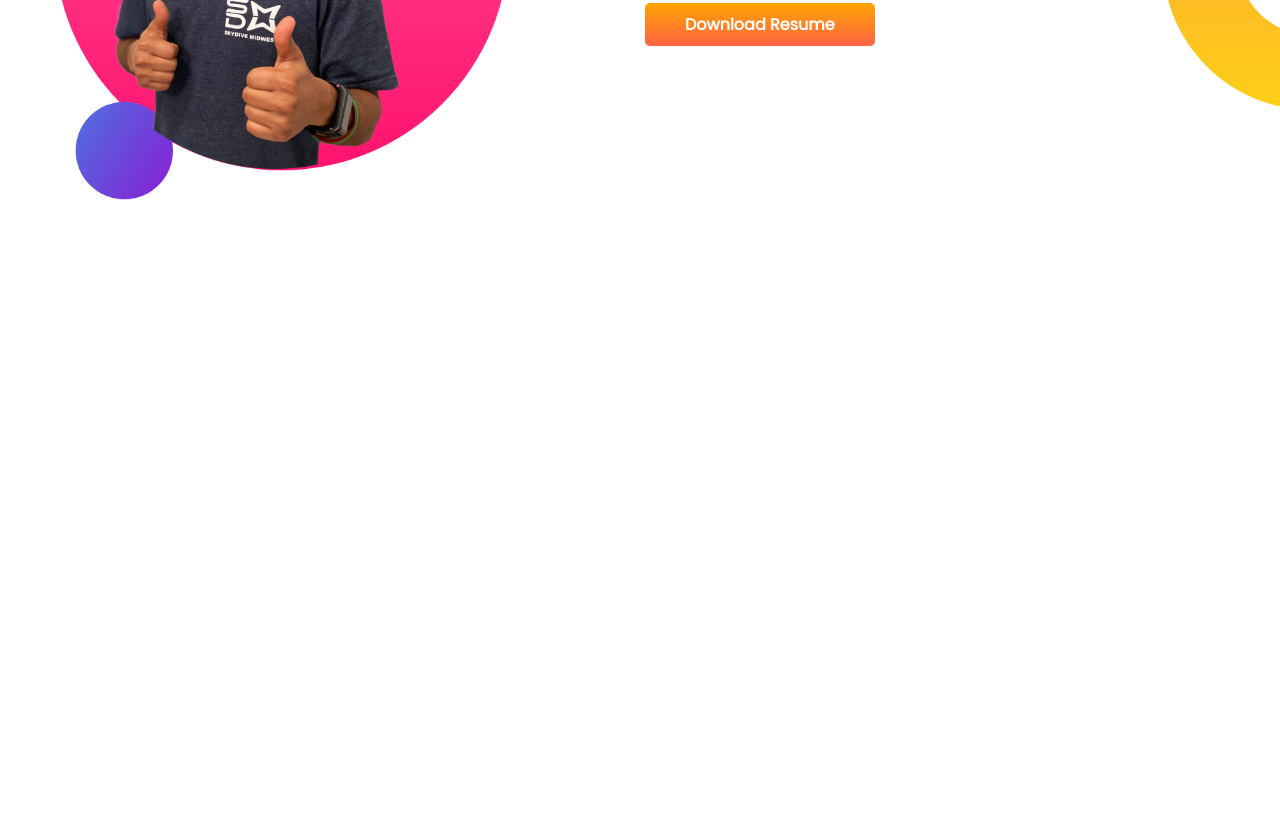
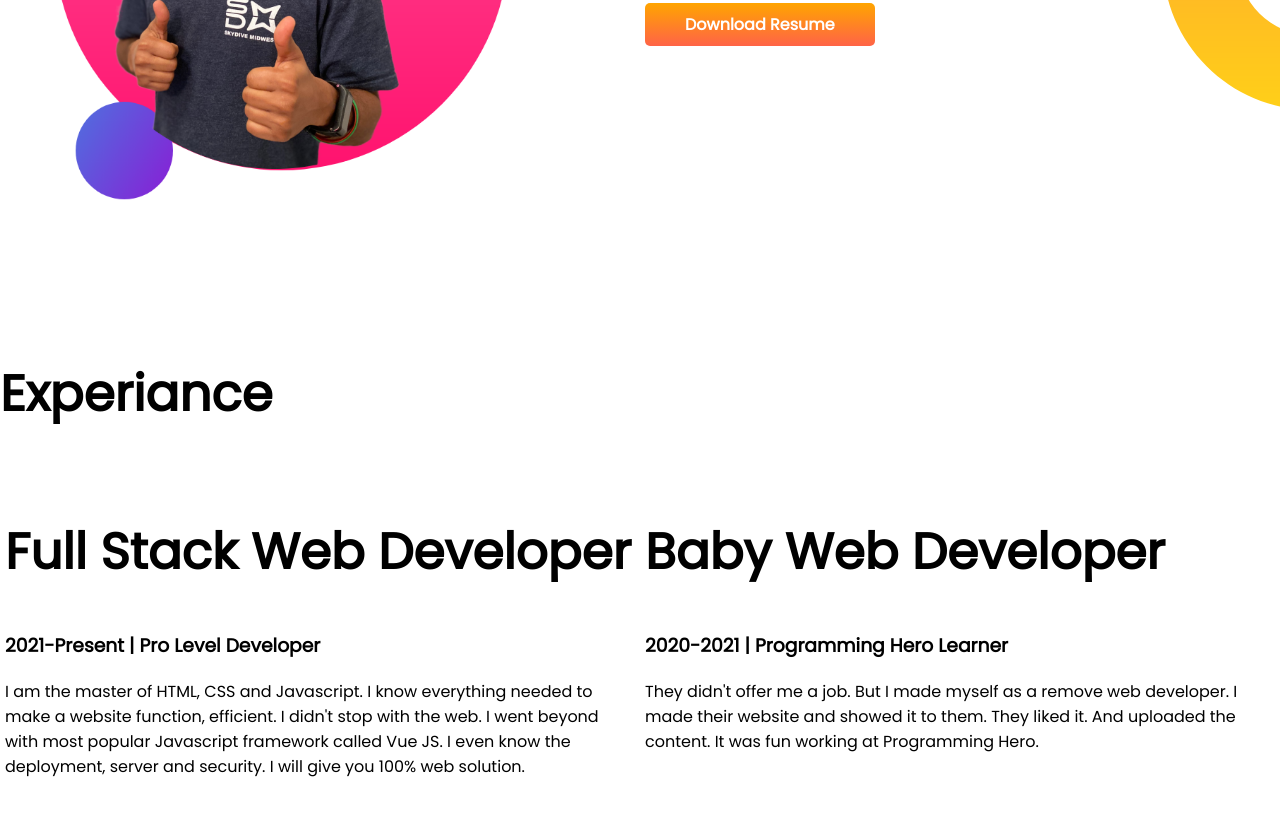
Before and after one commit to tareksourav/developer-portfolio, a plain HTML site: page index.html in a window 1280 px wide. Shown: the part 942-1757 px from the top of the page. Before the commit the page ends 1299 px from the top, so only its background shows below. Drawn offline with Linux system fonts and the light colour scheme.

Commit message:
2nd  banner

```diff
--- a/index.html
+++ b/index.html
@@ -13,7 +13,7 @@
 </head>
 
 <body>
-    <section class="top-banner">
+    <section class="top-banner flexible-container">
         <div class="half-width">
             <h1>Welcome To</h1>
             <h1><span class="orange-color">Tarek Aziz's</span> World</h1>
@@ -29,7 +29,7 @@
             <img src="images/jhankar.png" alt="jhankar">
         </div>
     </section>
-    <section class="dream-big">
+    <section class="dream-big flexible-container">
         <div class="half-width">
             <img src="images/jhankar2.png" alt="tarek's image">
         </div>
@@ -43,6 +43,28 @@
             <a class="link-button" href="google.com" target="blank">Download Resume</a>
         </div>
     </section>
+    <section>
+        <h1>Experiance</h1>
+        <div class="flexible-container">
+            <div class="half-width">
+                <h1>Full Stack Web Developer</h1>
+                <h3>2021-Present | Pro Level Developer</h3>
+                <p>I am the master of HTML, CSS and Javascript. I know everything needed to make a website function,
+                    efficient. I didn't stop with the web. I went beyond with most popular Javascript framework called
+                    Vue
+                    JS. I even know the deployment, server and security. I will give you 100% web solution.</p>
+            </div>
+            <div class="half-width">
+                <h1>Baby Web Developer</h1>
+                <h3>2020-2021 | Programming Hero Learner</h3>
+                <p>
+                    They didn't offer me a job. But I made myself as a remove web developer. I made their website and
+                    showed
+                    it to them. They liked it. And uploaded the content. It was fun working at Programming Hero.
+                </p>
+            </div>
+        </div>
+    </section>
 
 
 
--- a/style.css
+++ b/style.css
@@ -8,7 +8,7 @@ h1 {
 .orange-color{
     color: orange;
 }
-section {
+.flexible-container {
     display: flex;
     margin-bottom: 150px;
 }
```
